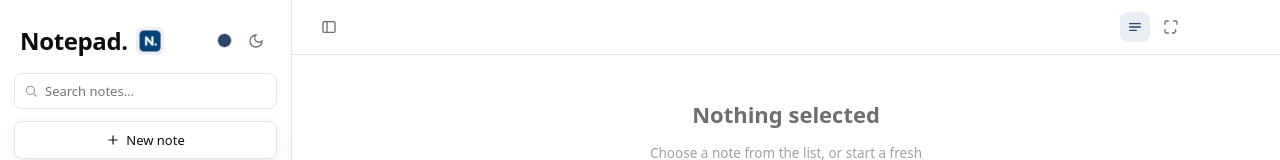
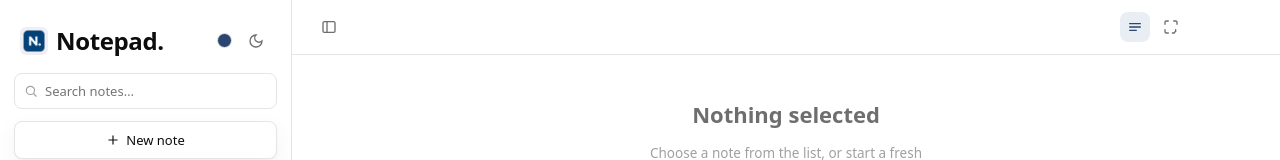
Before and after one commit to dhilipcud99-cmd/Notepad, a plain HTML site: page index.html in a window 1280 px wide. Shown: the top 160 px of the page. Drawn offline with Linux system fonts and the light colour scheme.

Commit message:
style: put brand logo image before the text brand mark

```diff
--- a/index.html
+++ b/index.html
@@ -103,7 +103,7 @@
     width:28px;
     height:28px;
     border-radius:6px;
-    margin-left:8px;
+    margin-right:8px;
   }
   .icon-btn{
     width:30px; height:30px;
@@ -758,7 +758,7 @@
 
   <aside class="sidebar" id="sidebar">
     <div class="brand">
-      <span class="brand-mark" id="brandMark" title="Reset view">Notepad. <img class="brand-logo-img" src="favicon.png" alt="Logo"></span>
+      <span class="brand-mark" id="brandMark" title="Reset view"><img class="brand-logo-img" src="favicon.png" alt="Logo"> Notepad.</span>
       <div class="brand-actions">
         <button class="icon-btn accent-swatch-btn" id="accentBtn" title="Accent color (double-click to reset)">
           <span class="accent-swatch" id="accentSwatch"></span>
```
Also changed, not shown: notepad.html (+2 -2 lines).
